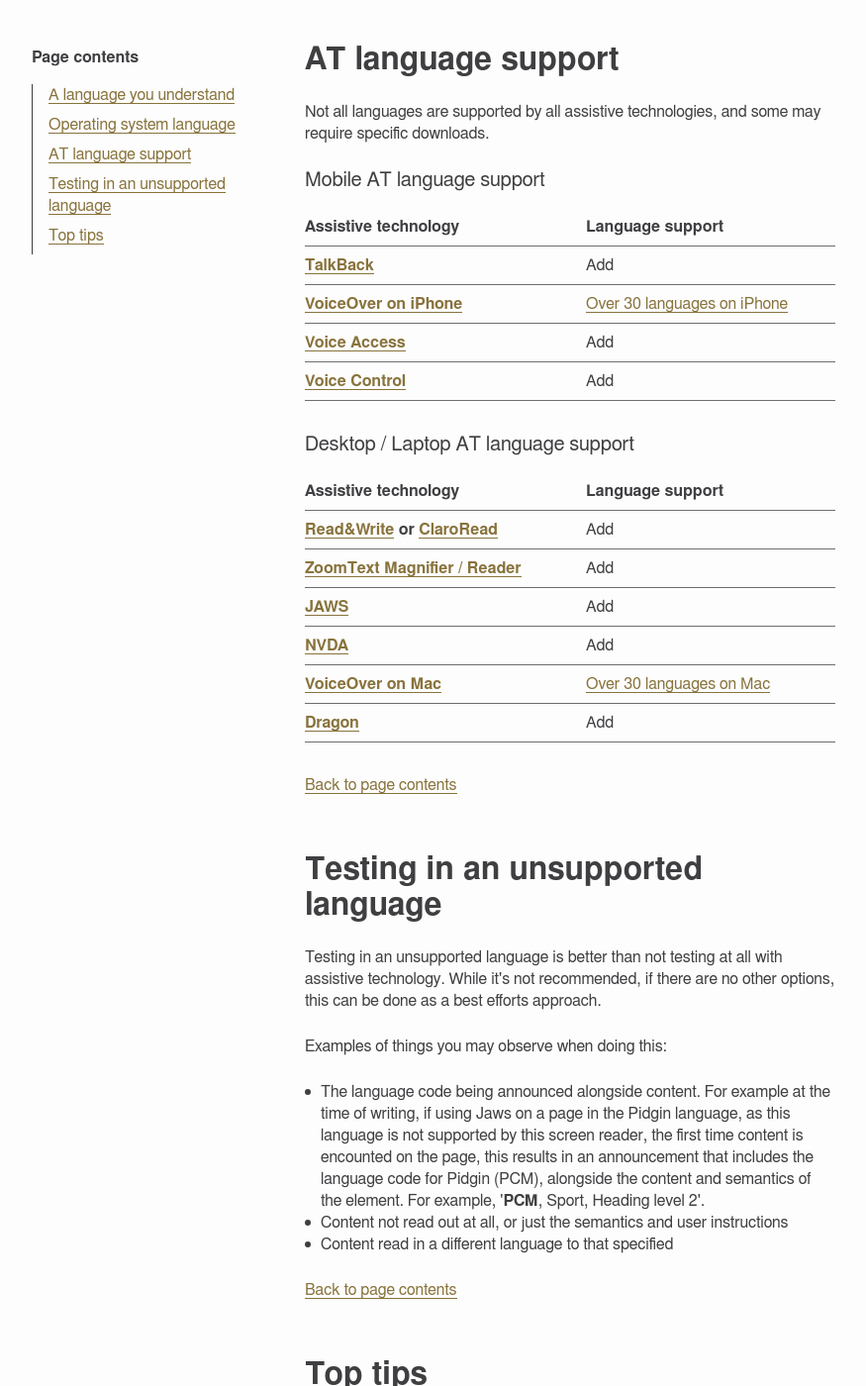
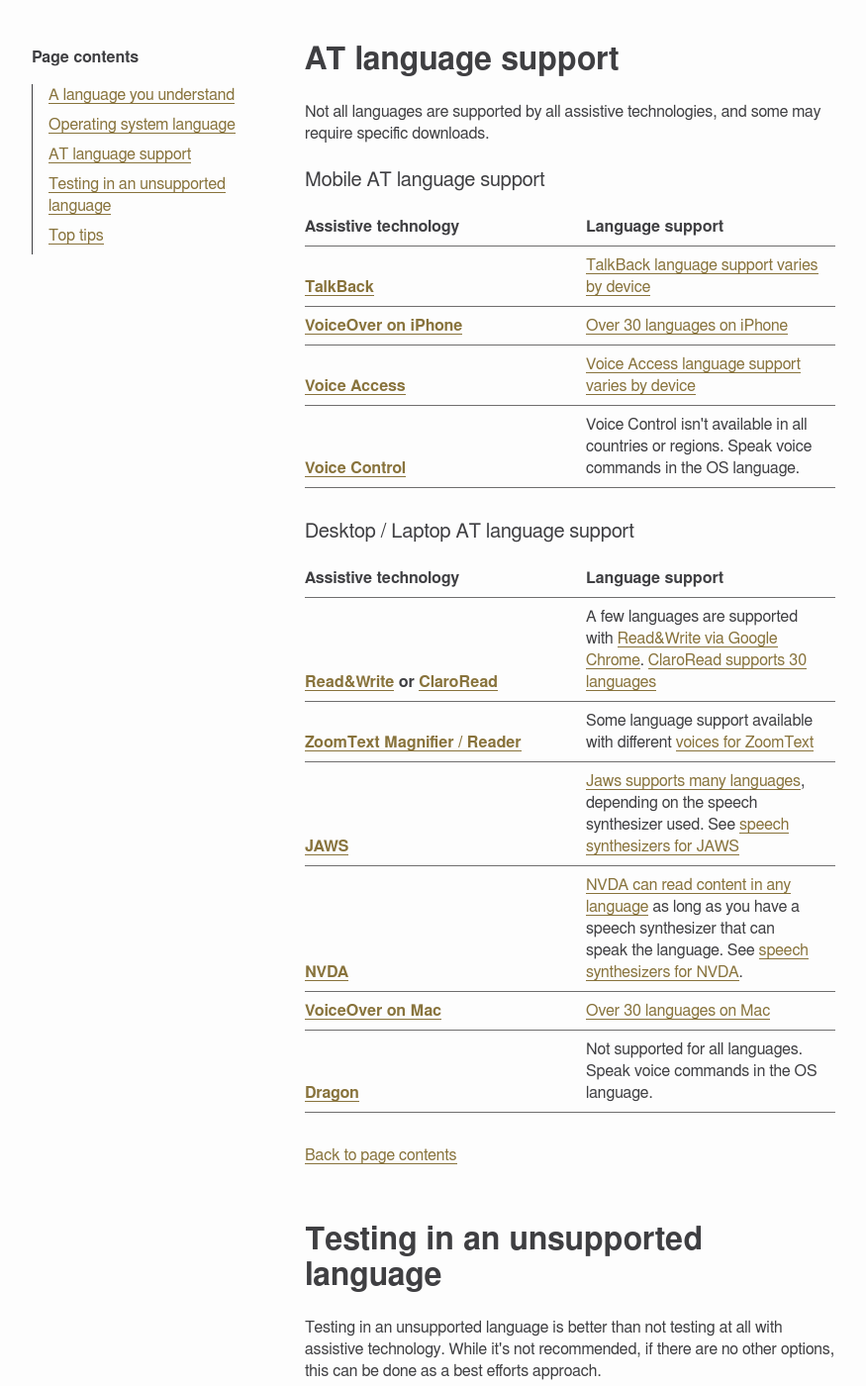
Before and after one commit to bbc/accessibility-news-and-you, a Jekyll site: the page assistive-technology/assistive-technology-testing-in-a-foreign-language.html, which Jekyll copies as it is, in a window 1280 px wide and 1400 px high, scrolled down 1682 px. Shown: the whole window at 99% size, without its empty margins (64-939 px from the left). Built offline with Jekyll 4.4.1, drawn with Linux system fonts in a browser that asks for light colours; some of the changed text lies outside the part shown.

Commit message:
add links

```diff
--- a/assistive-technology/assistive-technology-testing-in-a-foreign-language.html
+++ b/assistive-technology/assistive-technology-testing-in-a-foreign-language.html
@@ -81,7 +81,7 @@
                     <tbody>
                         <tr>
                             <th scope="row"><a href="https://bbc.github.io/accessibility-news-and-you/accessibility-and-testing-with-talkback">TalkBack</a></th>
-                            <td>Add</td>
+                            <td><a href="https://support.google.com/accessibility/android/answer/6006983">TalkBack language support varies by device</a></td>
                         </tr>
                         <tr>
                             <th scope="row"><a href="https://bbc.github.io/accessibility-news-and-you/assistive-technology/testing-steps/voiceover-ios.html">VoiceOver on iPhone</a></th>
@@ -89,11 +89,11 @@
                         </tr>
                         <tr>
                             <th scope="row"><a href="https://support.google.com/accessibility/android/answer/6151848?hl=en">Voice Access</a></th>
-                            <td>Add</td>
+                            <td><a href="https://support.google.com/accessibility/android/answer/6151848?hl=en&ref_topic=6151842">Voice Access language support varies by device</a></td>
                         </tr>
                         <tr>
                             <th scope="row"><a href="https://support.apple.com/en-us/HT210417">Voice Control</a></th>
-                            <td>Add</td>
+                            <td>Voice Control isn't available in all countries or regions. Speak voice commands in the OS language.</td>
                         </tr>
                     </tbody>
                 </table>
@@ -111,19 +111,19 @@
                     <tbody>
                         <tr>
                             <th scope="row"><a href="https://bbc.github.io/accessibility-news-and-you/accessibility-and-testing-with-read-and-write">Read&Write</a> or <a href="https://www.youtube.com/watch?v=j9C59pRImY0&list=PL1A31CA479D1F8699&index=7">ClaroRead</a></th>
-                            <td>Add</td>
+                            <td>A few languages are supported with <a href="https://support.texthelp.com/help/how-do-i-switch-languages">Read&Write via Google Chrome</a>. <a href="https://www.clarosoftware.com/support/voices/">ClaroRead supports 30 languages</a></td>
                         </tr>
                         <tr>
                             <th scope="row"><a href="https://bbc.github.io/accessibility-news-and-you/accessibility-and-testing-with-zoomtext">ZoomText Magnifier / Reader</a></th>
-                            <td>Add</td>
+                            <td>Some language support available with different <a href="https://www.zoomtext.com/zoomtext-voices/">voices for ZoomText</a></td>
                         </tr>
                         <tr>
                             <th scope="row"><a href="https://bbc.github.io/accessibility-news-and-you/accessibility-and-testing-with-jaws">JAWS</a></th>
-                            <td>Add</td>
+                            <td><a href="https://www.freedomscientific.com/SurfsUp/Languages.htm">Jaws supports many languages</a>, depending on the speech synthesizer used</a>. See <a href="https://support.freedomscientific.com/Downloads/Synthesizers">speech synthesizers for JAWS</a></td>
                         </tr>
                         <tr>
                             <th scope="row"><a href="https://bbc.github.io/accessibility-news-and-you/accessibility-and-testing-with-nvda">NVDA</a></th>
-                            <td>Add</td>
+                            <td><a href="https://www.nvaccess.org/files/nvda/documentation/userGuide.html#SpeechSynthesizerSupport">NVDA can read content in any language</a> as long as you have a speech synthesizer that can speak the language. See <a href="https://www.nvaccess.org/files/nvda/documentation/userGuide.html#SupportedSpeechSynths">speech synthesizers for NVDA</a>.</td>
                         </tr>
                         <tr>
                             <th scope="row"><a href="https://bbc.github.io/accessibility-news-and-you/accessibility-and-testing-with-voiceover-os">VoiceOver on Mac</a></th>
@@ -131,7 +131,7 @@
                         </tr>
                         <tr>
                             <th scope="row"><a href="https://bbc.github.io/accessibility-news-and-you/accessibility-and-testing-with-dragon">Dragon</a></th>
-                            <td>Add</td>
+                            <td>Not supported for all languages. Speak voice commands in the OS language.</td>
                         </tr>
                     </tbody>
                 </table>
```
Also changed, not shown: other parts of assistive-technology/assistive-technology-testing-in-a-foreign-language.html (+1 -1 lines).
